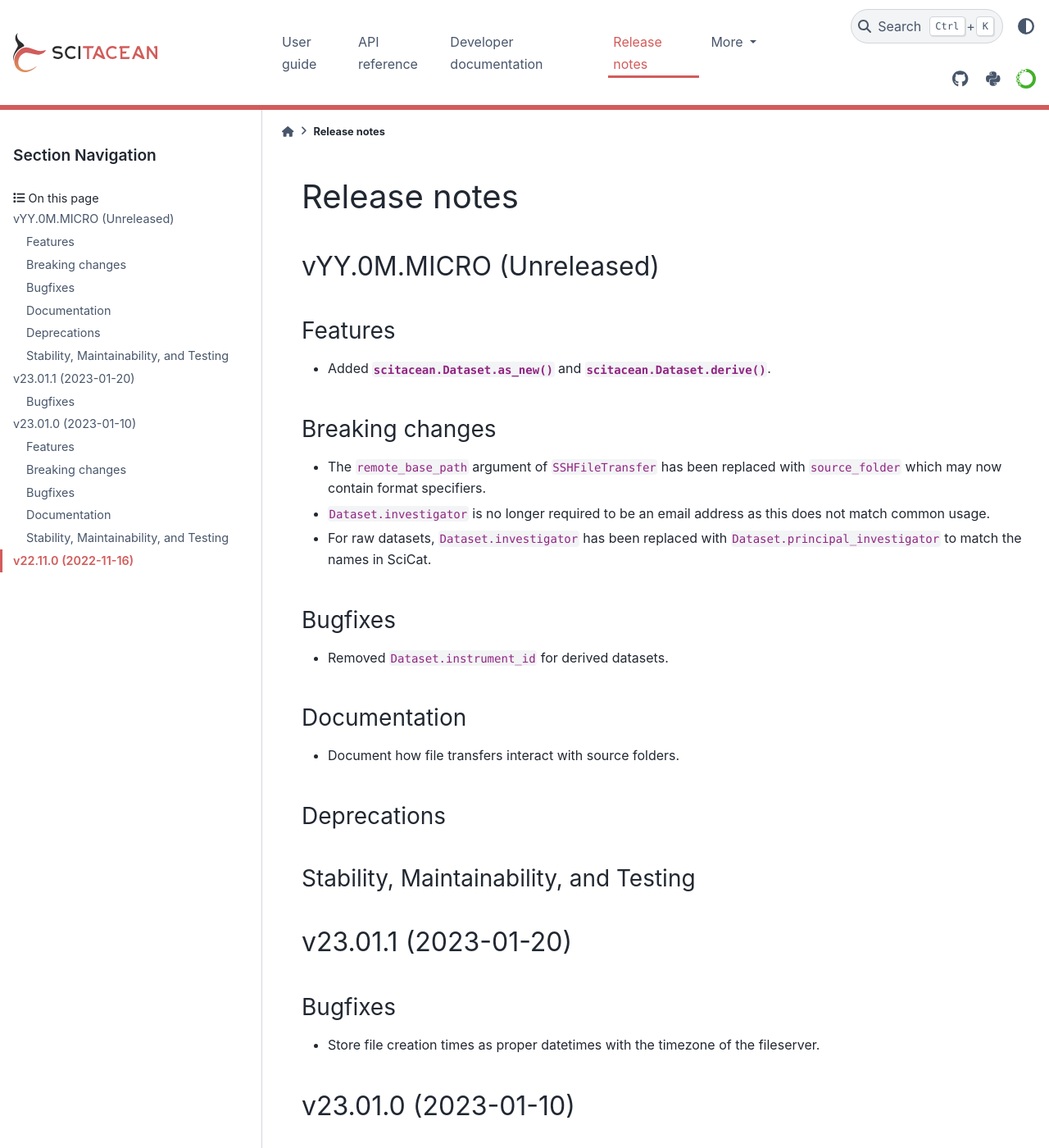
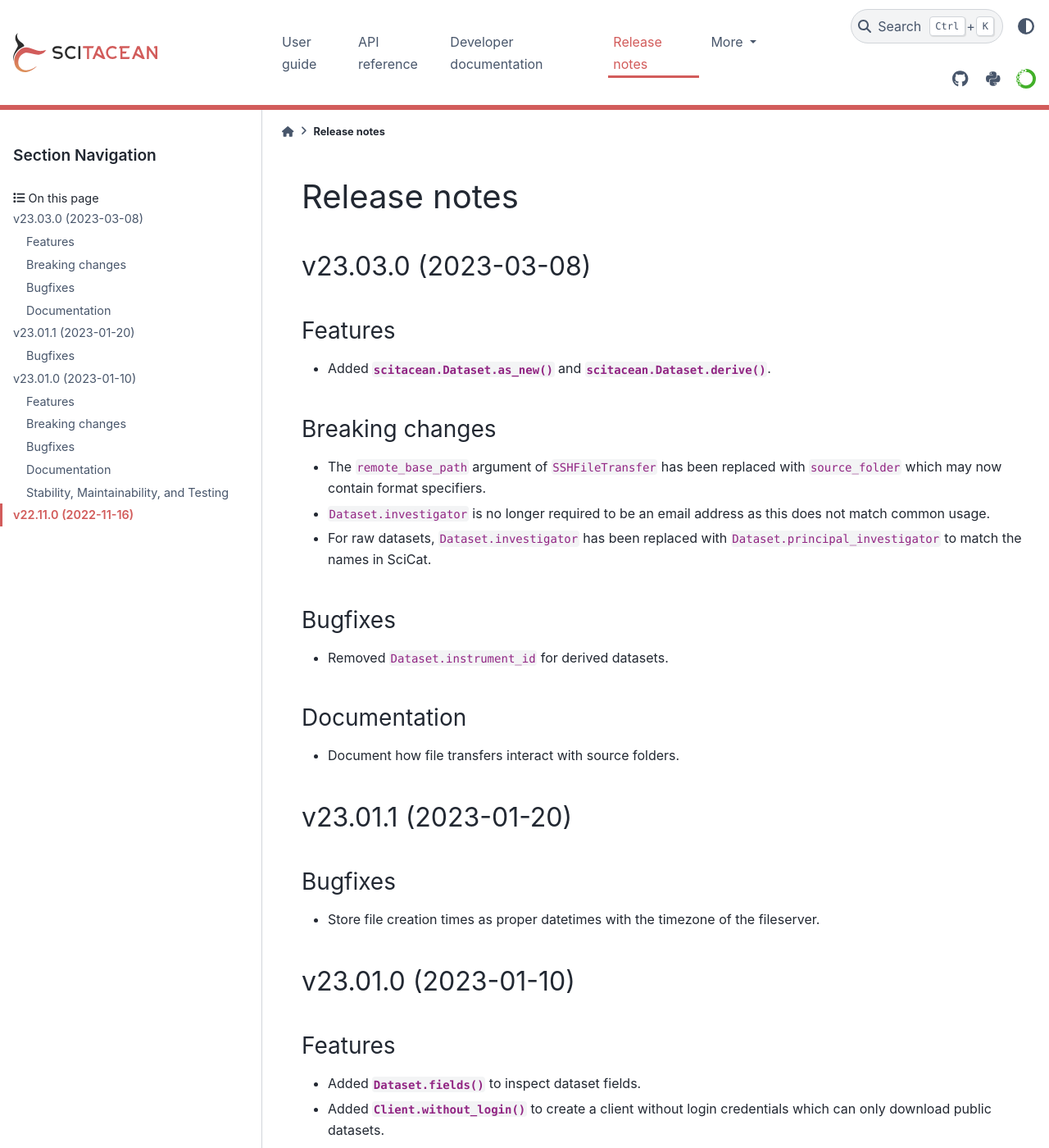
Before and after one commit to SciCatProject/scitacean, a Sphinx documentation site: the page built from docs/release-notes.rst, in a window 1280 px wide and 1400 px high. Shown: the whole window at 82% size. Built offline with Sphinx 7.4.7 and the PyData theme 0.15.4, drawn with Linux system fonts in a browser that asks for light colours; the version number could not be read and is left out.

Commit message:
Update version in release notes

```diff
--- a/docs/release-notes.rst
+++ b/docs/release-notes.rst
@@ -29,8 +29,8 @@ Release notes
    Stability, Maintainability, and Testing
    ~~~~~~~~~~~~~~~~~~~~~~~~~~~~~~~~~~~~~~~
 
-vYY.0M.MICRO (Unreleased)
--------------------------
+v23.03.0 (2023-03-08)
+---------------------
 
 Features
 ~~~~~~~~
@@ -53,12 +53,6 @@ Documentation
 ~~~~~~~~~~~~~
 
 * Document how file transfers interact with source folders.
-
-Deprecations
-~~~~~~~~~~~~
-
-Stability, Maintainability, and Testing
-~~~~~~~~~~~~~~~~~~~~~~~~~~~~~~~~~~~~~~~
 
 v23.01.1 (2023-01-20)
 ---------------------
```
